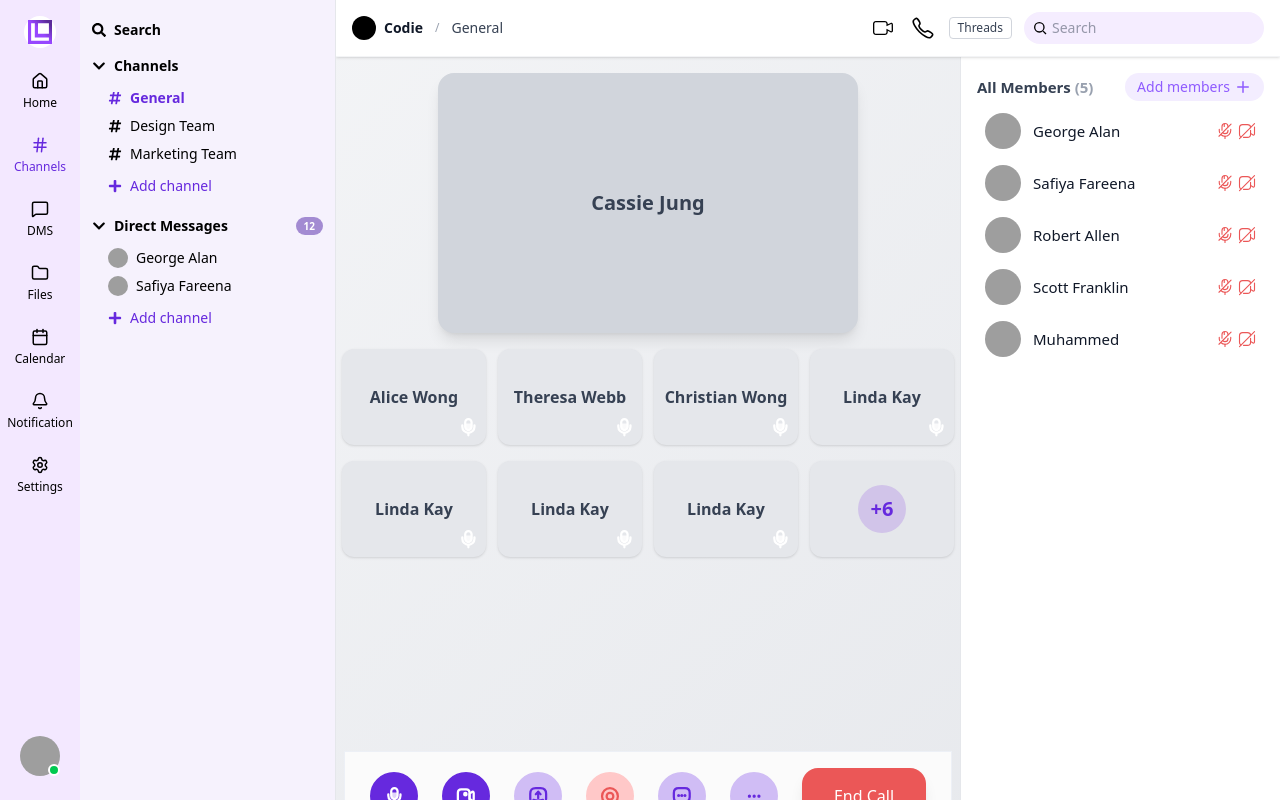
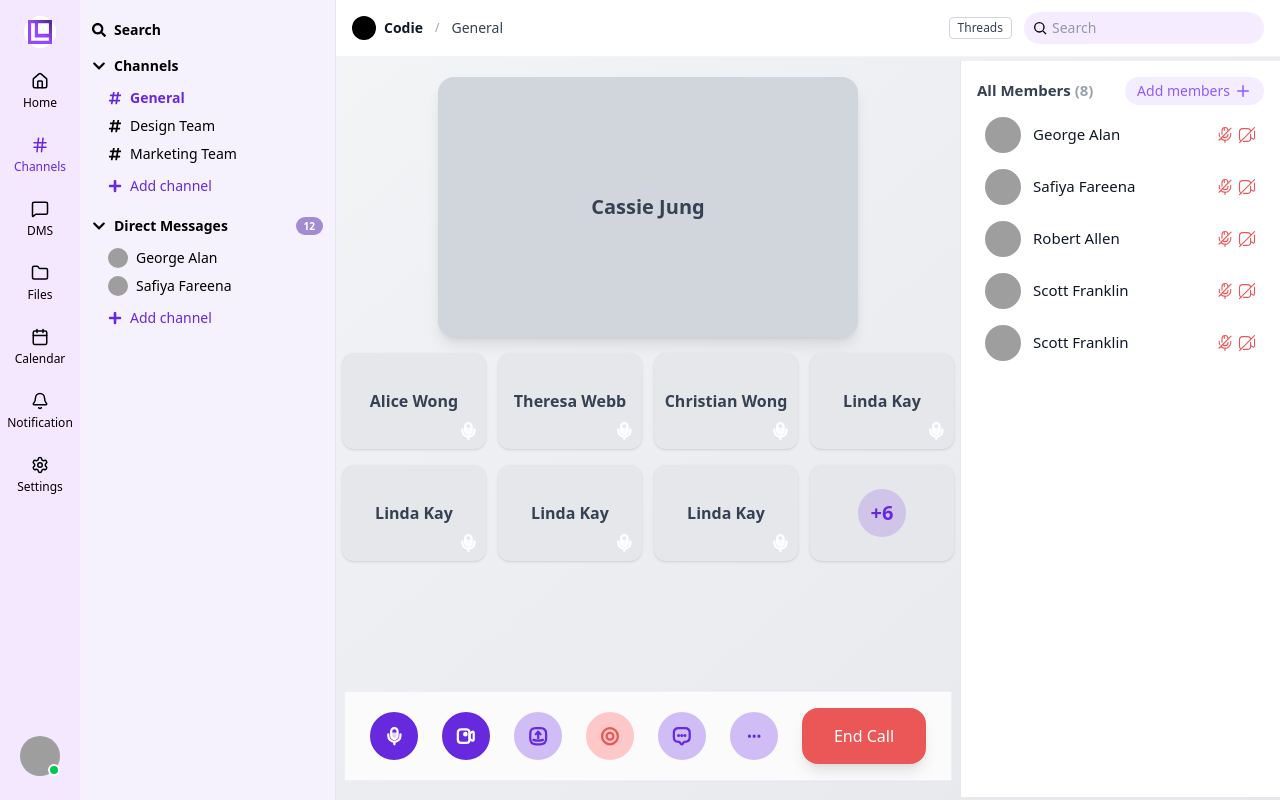
Before and after one commit to Ibrahim6677/WORKSY, a React (Vite) app: page /workspace/channels/call in a window 1280 px wide. Built offline with nearby package versions, Linux system fonts and the light colour scheme; grey boxes are pictures that could not be loaded.

Commit message:
Done call page

```diff
--- a/src/components/organisms/Sidebar/CallSidebar.tsx
+++ b/src/components/organisms/Sidebar/CallSidebar.tsx
@@ -95,7 +95,7 @@ const CallSidebar: React.FC<CallSidebarProps> = ({ showChatSidebar, setShowChatS
             Add members {addIcon}
           </button>
         </div>
-        <ul className="space-y-2 mb-2">
+        <ul className="space-y-2 mb-2 overflow-y-auto" style={{ maxHeight: '260px' }}>
           {dummyMembers.map((name, idx) => {
             // افتراضي: صورة أو دائرة بحروف الاسم
             const avatarUrl = defaultAvatars[idx % defaultAvatars.length];
--- a/src/components/organisms/WorkspaceHeaders/ChatHeader.tsx
+++ b/src/components/organisms/WorkspaceHeaders/ChatHeader.tsx
@@ -1,5 +1,5 @@
 import { useState } from "react";
-import { useNavigate } from "react-router-dom";
+import { useNavigate, useLocation } from "react-router-dom";
 import { InputSearch } from "../../atoms/input/Input";
 
 type WorkspaceHeaderProps = {
@@ -9,6 +9,8 @@ type WorkspaceHeaderProps = {
 const WorkspaceHeader = ({ onOpenThreadSidebar }: WorkspaceHeaderProps) => {
   const [inCall, setInCall] = useState(false);
   const navigate = useNavigate();
+  const location = useLocation();
+  const isInCallPage = location.pathname.includes('/workspace/channels/call');
   return (
     <div className="flex items-center justify-between px-4 py-3 bg-white border-b border-gray-100">
       {/* Left: Workspace and Channel */}
@@ -22,12 +24,12 @@ const WorkspaceHeader = ({ onOpenThreadSidebar }: WorkspaceHeaderProps) => {
       <div className="flex items-center gap-3">
         {/* Call Icon */}
         {
-          !inCall && (
+          !inCall && !isInCallPage && (
             <>
             <button
               className="flex items-center justify-center w-7 h-7 rounded hover:bg-gray-100 transition"
               title="Start call"
-              onClick={() => navigate('/workspace/channels/call')}
+              onClick={() => { setInCall(true); navigate('/workspace/channels/call'); }}
             >
               <svg
                 xmlns="http://www.w3.org/2000/svg"
@@ -47,6 +49,7 @@ const WorkspaceHeader = ({ onOpenThreadSidebar }: WorkspaceHeaderProps) => {
             <button
               className="flex items-center justify-center w-7 h-7 rounded hover:bg-gray-100 transition"
               title="Start call"
+              onClick={() => setInCall(true)}
             >
               <svg
                 xmlns="http://www.w3.org/2000/svg"
@@ -58,8 +61,8 @@ const WorkspaceHeader = ({ onOpenThreadSidebar }: WorkspaceHeaderProps) => {
                 <path
                   d="M19.3789 16.0703C18.6966 15.3828 17.044 14.3795 16.2422 13.9751C15.198 13.4492 15.1121 13.4062 14.2914 14.016C13.744 14.4229 13.38 14.7864 12.7394 14.6498C12.0987 14.5131 10.7065 13.7427 9.4875 12.5275C8.26848 11.3124 7.45336 9.87979 7.31629 9.24127C7.17922 8.60276 7.54875 8.24311 7.9518 7.6944C8.51985 6.92096 8.47688 6.79206 7.99133 5.74792C7.61277 4.93581 6.58024 3.2987 5.89016 2.61979C5.15195 1.89061 5.15196 2.01952 4.67629 2.21717C4.28903 2.38007 3.91751 2.57813 3.56641 2.80885C2.87891 3.26561 2.49735 3.64502 2.23051 4.21522C1.96367 4.78542 1.84379 6.12217 3.2218 8.62553C4.59981 11.1289 5.5666 12.4089 7.56766 14.4044C9.56871 16.3999 11.1074 17.4728 13.3568 18.7344C16.1395 20.2928 17.2068 19.989 17.7788 19.7226C18.3507 19.4562 18.7318 19.0781 19.1894 18.3906C19.4207 18.0401 19.6192 17.669 19.7824 17.282C19.9805 16.8081 20.1094 16.8081 19.3789 16.0703Z"
                   stroke="black"
-                  stroke-width="1.5"
-                  stroke-miterlimit="10"
+                  strokeWidth="1.5"
+                  strokeMiterlimit="10"
                 />
               </svg>
             </button>
--- a/src/layouts/CallLayout/CallLayout.tsx
+++ b/src/layouts/CallLayout/CallLayout.tsx
@@ -3,15 +3,18 @@ import ChatHeader from "../../components/organisms/WorkspaceHeaders/ChatHeader";
 
 type CallLayoutProps = {
   children: React.ReactNode;
+  showHeader?: boolean;
 };
 
-const CallLayout: React.FC<CallLayoutProps> = ({ children }) => {
+const CallLayout: React.FC<CallLayoutProps> = ({ children, showHeader = true }) => {
   return (
     <div className="min-h-screen w-full flex flex-col bg-gradient-to-br from-gray-100 to-gray-200">
       {/* هيدر المكالمة */}
-      <header className="shadow-sm bg-white z-10">
-        <ChatHeader />
-      </header>
+      {showHeader && (
+        <header>
+          <ChatHeader />
+        </header>
+      )}
       {/* محتوى المكالمة */}
       <main className="flex-1 flex flex-col items-center justify-center">
         {children}
--- a/src/pages/call/CallPage.tsx
+++ b/src/pages/call/CallPage.tsx
@@ -25,6 +25,9 @@ const dummyMembers = [
   "George Alan",
   "Safiya Fareena",
   "Robert Allen",
+  "Scott Franklin",
+  "Scott Franklin",
+  "Scott Franklin",
   "Scott Franklin",
   "Muhammed",
 ];
@@ -69,7 +72,7 @@ const CallPage = () => {
 
   return (
     <CallLayout>
-      <div className="flex w-full h-screen">
+      <div className="flex w-full h-[92vh]">
         {/* Main Video Area */}
         <div className="flex-1 flex flex-col items-center justify-between px-2 py-4">
           {/* شبكة الفيديو باستخدام grid */}
```
